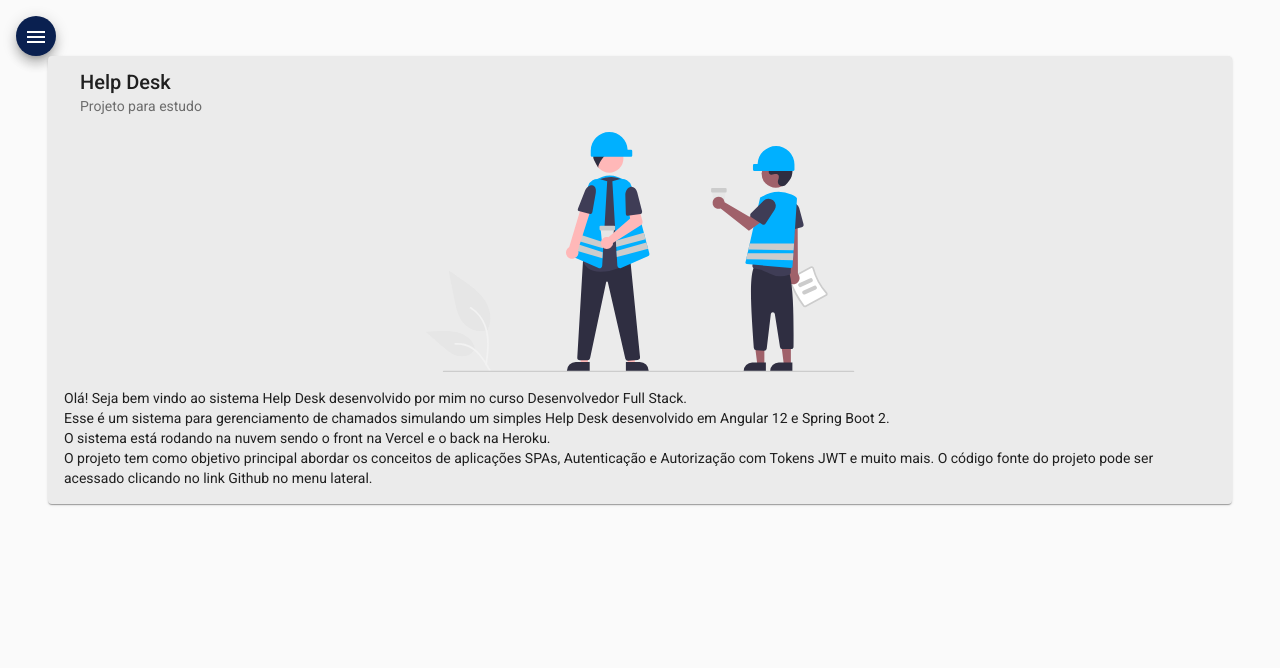
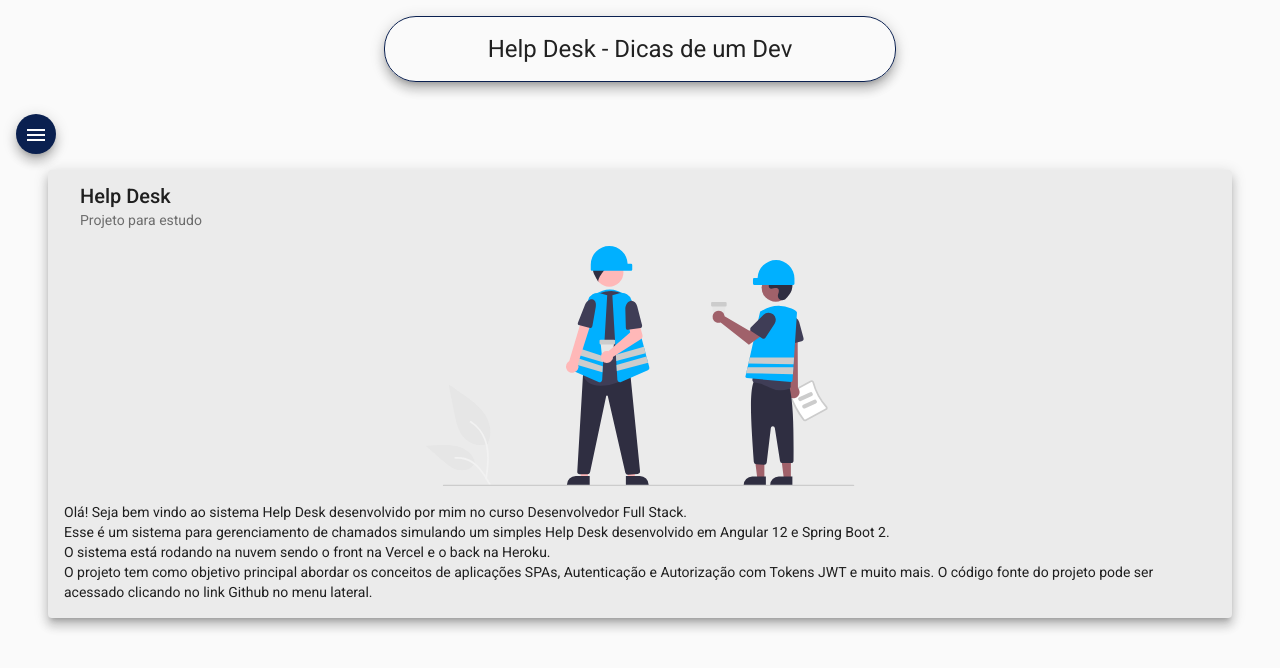
Before and after one commit to Beatriz-CGomes/projeto-help-desk-angular12, an Angular app: page /home in a window 1280 px wide. Shown: the top 668 px of the page. Built offline with nearby package versions, Linux system fonts and the light colour scheme.

Commit message:
Estilizacao do component header

```diff
--- a/src/app/components/header/header.component.css
+++ b/src/app/components/header/header.component.css
@@ -0,0 +1,12 @@
+.container{
+    display: flex;
+    align-items: center;
+    justify-content: center;
+}
+
+h1{
+    border: 1px solid rgb(10, 32, 80);
+    margin-top: 1rem;
+    padding: 1rem 8%;
+    border-radius: 2rem;
+}
--- a/src/app/components/header/header.component.html
+++ b/src/app/components/header/header.component.html
@@ -1 +1,3 @@
-<p>header works!</p>
+<div class="container">
+<h1 class="mat-elevation-z8">Help Desk - Dicas de um Dev</h1>
+</div>
--- a/src/app/components/home/home.component.css
+++ b/src/app/components/home/home.component.css
@@ -2,6 +2,7 @@
     width: 90%;
     margin: auto;
     background-color: rgb(235, 235, 235);
+    margin: 1rem auto;
 }
 
 
--- a/src/app/components/home/home.component.html
+++ b/src/app/components/home/home.component.html
@@ -1,4 +1,4 @@
-<mat-card class="card">
+<mat-card class="card mat-elevation-z8">
     <mat-card-header>
       <mat-card-title>Help Desk</mat-card-title>
       <mat-card-subtitle>Projeto para estudo</mat-card-subtitle>
--- a/src/app/components/nav/nav.component.html
+++ b/src/app/components/nav/nav.component.html
@@ -34,6 +34,7 @@
     </mat-drawer>
 
     <div class="sidenav-content">
+        <app-header></app-header>
         <button class="menu mat-elevation-z8" (click)="drawer.toggle()" mat-icon-button>
             <mat-icon>menu</mat-icon>
         </button>
```
